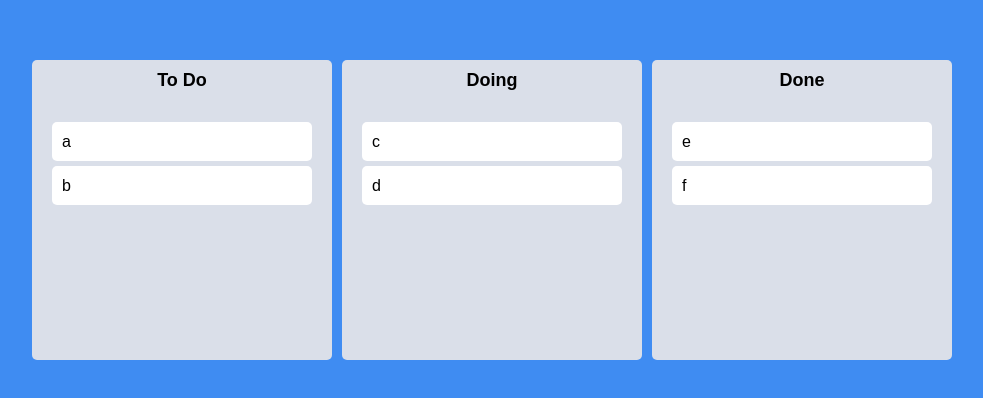
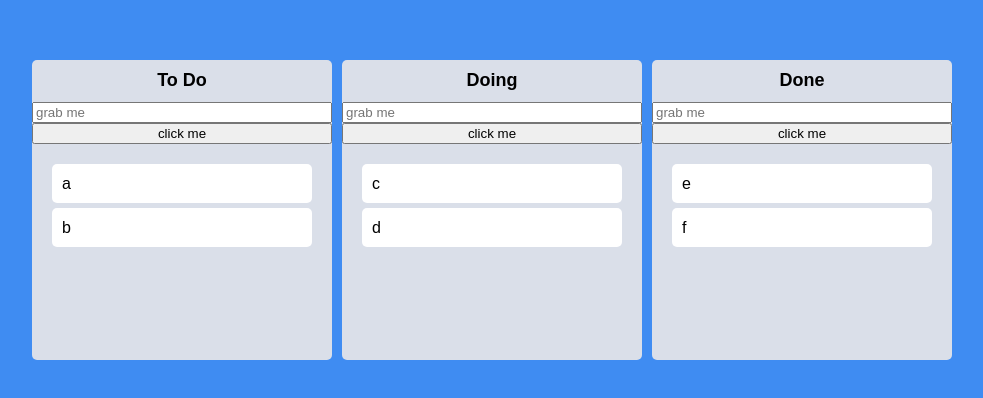
Before and after one commit to chominho14/trello, a React (Create React App) app: page / in a window 1280 px wide. Shown: the part 190-588 px from the top of the page, without its empty margins (148-1131 px from the left). Built offline with nearby package versions, Linux system fonts and the light colour scheme.

Commit message:
v0.16(React - Reference)

```diff
--- a/src/Components/Board.tsx
+++ b/src/Components/Board.tsx
@@ -1,3 +1,4 @@
+import { useRef } from "react";
 import { Droppable } from "react-beautiful-dnd";
 import styled from "styled-components";
 import DraggabbleCard from "./DragabbleCard";
@@ -42,9 +43,16 @@
 }
 
 function Board({ toDos, boardId }: IBoardProps) {
+  const inputRef = useRef<HTMLInputElement>(null);
+  const onClick = () => {
+    inputRef.current?.focus();
+    setTimeout(() => inputRef.current?.blur(), 5000);
+  };
   return (
     <Wrapper>
       <Title>{boardId}</Title>
+      <input ref={inputRef} placeholder="grab me" />
+      <button onClick={onClick}>click me</button>
       <Droppable droppableId={boardId}>
         {(provided, snapshot) => (
           <Area
```
